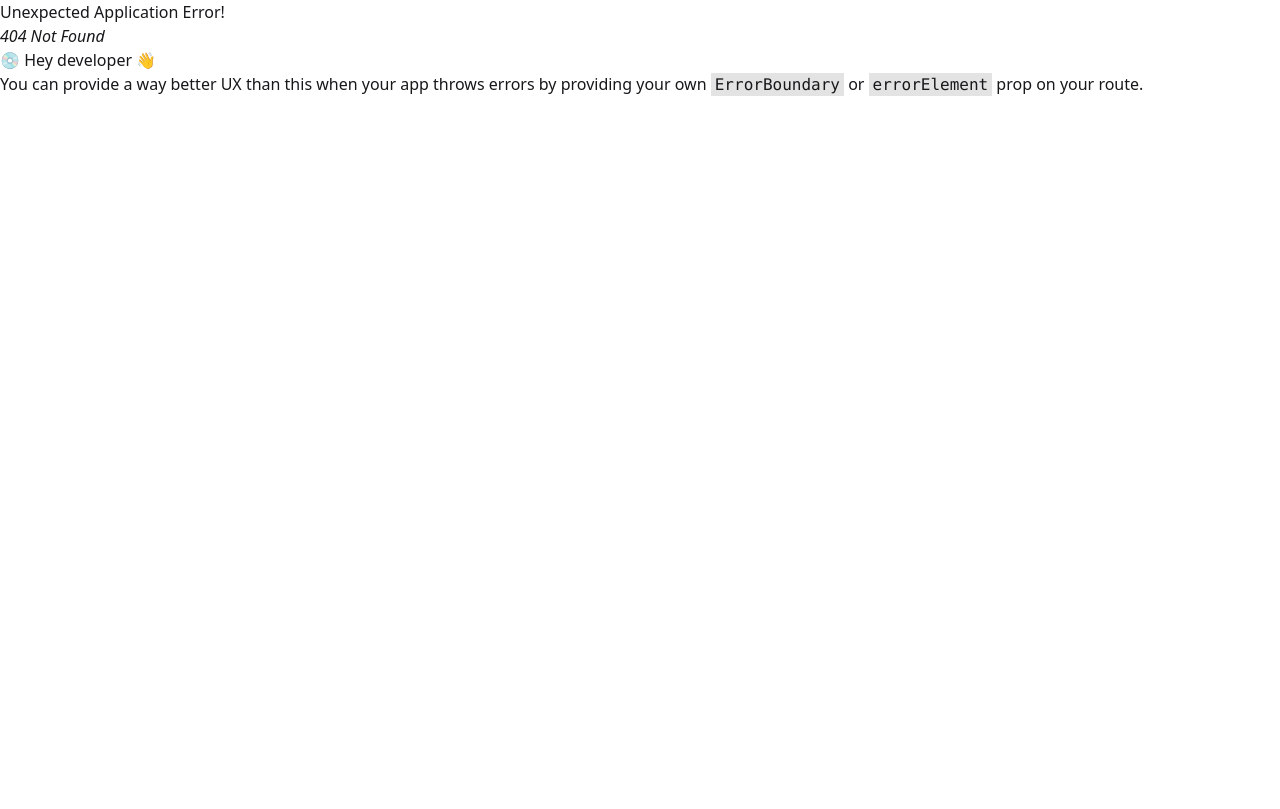
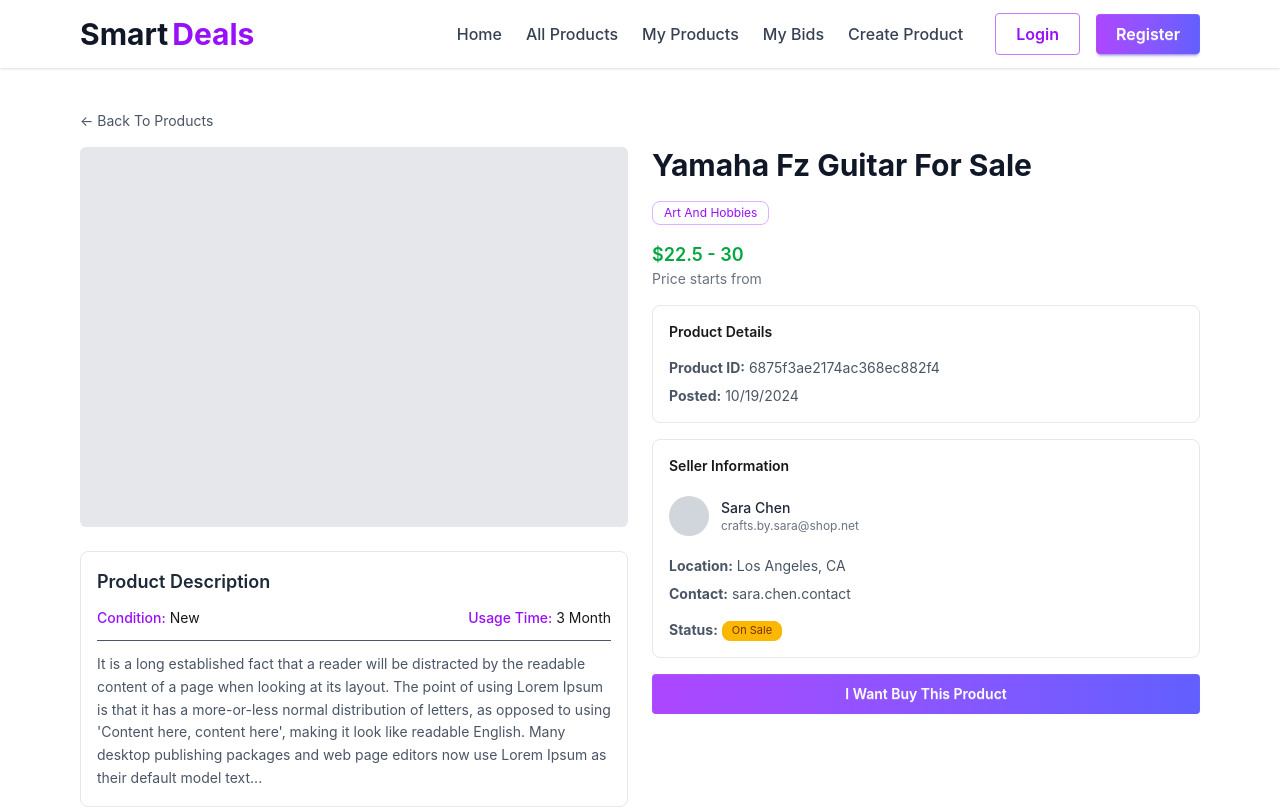
Before and after one commit to Zihan231/Smart-Deals, a React (Vite) app: page /details in a window 1280 px wide. Before the commit this address had no page. Shown: the top 809 px of the page. Built offline with nearby package versions, Linux system fonts and the light colour scheme.

Commit message:
Product details

```diff
--- /dev/null
+++ b/src/components/ProductDetails/ProductDetails.jsx
@@ -0,0 +1,122 @@
+import React from "react";
+import { NavLink } from "react-router";
+
+const ProductDetails = () => {
+  return (
+    <section className="max-w-6xl mx-auto px-4 py-10">
+      {/* Back link */}
+      <NavLink
+        to="/all-products"
+        className="inline-flex items-center text-sm text-gray-600 hover:text-gray-800 mb-4"
+      >
+        ← Back To Products
+      </NavLink>
+
+      {/* 2-col layout */}
+      <div className="grid md:grid-cols-2 gap-6 items-start">
+        {/* LEFT COLUMN: image + description */}
+        <div className="space-y-6">
+          {/* Image */}
+          <div className="bg-gray-200 rounded-md w-full h-[380px]" />
+
+          {/* Description */}
+          <div className="card bg-white border border-gray-200 p-4">
+            <h3 className="text-lg font-semibold mb-3 text-gray-800">
+              Product Description
+            </h3>
+
+            <div className="flex flex-wrap justify-between text-sm mb-3 gap-2">
+              <p>
+                <span className="text-purple-600 font-medium">Condition:</span>{" "}
+                New
+              </p>
+              <p>
+                <span className="text-purple-600 font-medium">Usage Time:</span>{" "}
+                3 Month
+              </p>
+            </div>
+
+            <p className="text-sm text-gray-600 leading-relaxed border-t pt-3">
+              It is a long established fact that a reader will be distracted by
+              the readable content of a page when looking at its layout. The
+              point of using Lorem Ipsum is that it has a more-or-less normal
+              distribution of letters, as opposed to using 'Content here,
+              content here', making it look like readable English. Many desktop
+              publishing packages and web page editors now use Lorem Ipsum as
+              their default model text...
+            </p>
+          </div>
+        </div>
+
+        {/* RIGHT COLUMN: title, meta, cards, button */}
+        <div className="space-y-4">
+          <h2 className="text-3xl font-bold text-gray-900">
+            Yamaha Fz Guitar For Sale
+          </h2>
+
+          <div>
+            <span className="badge badge-outline text-xs text-purple-600 border-purple-300">
+              Art And Hobbies
+            </span>
+          </div>
+
+          <div>
+            <p className="text-green-600 text-lg font-semibold">$22.5 - 30</p>
+            <p className="text-sm text-gray-500">Price starts from</p>
+          </div>
+
+          {/* Product Details */}
+          <div className="card bg-white border border-gray-200">
+            <div className="card-body p-4">
+              <h3 className="text-sm font-semibold mb-2">Product Details</h3>
+              <p className="text-sm text-gray-600">
+                <strong>Product ID:</strong> 6875f3ae2174ac368ec882f4
+              </p>
+              <p className="text-sm text-gray-600">
+                <strong>Posted:</strong> 10/19/2024
+              </p>
+            </div>
+          </div>
+
+          {/* Seller Info */}
+          <div className="card bg-white border border-gray-200">
+            <div className="card-body p-4">
+              <h3 className="text-sm font-semibold mb-3">Seller Information</h3>
+
+              <div className="flex items-center gap-3 mb-3">
+                <div className="w-10 h-10 bg-gray-300 rounded-full" />
+                <div>
+                  <p className="font-medium text-gray-800">Sara Chen</p>
+                  <p className="text-xs text-gray-500">
+                    crafts.by.sara@shop.net
+                  </p>
+                </div>
+              </div>
+
+              <p className="text-sm text-gray-600">
+                <strong>Location:</strong> Los Angeles, CA
+              </p>
+              <p className="text-sm text-gray-600">
+                <strong>Contact:</strong> sara.chen.contact
+              </p>
+
+              <p className="text-sm text-gray-600 mt-2">
+                <strong>Status:</strong>{" "}
+                <span className="badge badge-warning badge-sm text-[11px]">
+                  On Sale
+                </span>
+              </p>
+            </div>
+          </div>
+
+          {/* CTA */}
+          <button className="btn w-full bg-gradient-to-r from-purple-500 to-indigo-500 border-none text-white hover:from-purple-600 hover:to-indigo-600">
+            I Want Buy This Product
+          </button>
+        </div>
+      </div>
+    </section>
+  );
+};
+
+export default ProductDetails;
--- a/src/components/Register/Register.jsx
+++ b/src/components/Register/Register.jsx
@@ -60,7 +60,7 @@
 
           <button
             type="button"
-            className="btn w-full mt-3 bg-gradient-to-r from-purple-500 to-indigo-500 border-none text-white"
+            className="btn w-full mt-3 bg-linear-to-r from-purple-500 to-indigo-500 border-none text-white"
           >
             Register
           </button>
--- a/src/index.css
+++ b/src/index.css
@@ -1,2 +1,7 @@
 @import "tailwindcss";
+@import url('https://fonts.googleapis.com/css2?family=Inter:ital,opsz,wght@0,14..32,100..900;1,14..32,100..900&display=swap');
 @plugin "daisyui";
+
+.Inter{
+      font-family: "Inter", sans-serif;
+}
--- a/src/layouts/Root.jsx
+++ b/src/layouts/Root.jsx
@@ -5,7 +5,7 @@
 
 const Root = () => {
     return (
-        <div >
+        <div className='Inter'>
             <NavBar></NavBar>
             <Outlet></Outlet>
             <Footer></Footer>
--- a/src/routes/router.jsx
+++ b/src/routes/router.jsx
@@ -7,7 +7,7 @@
 import MyProducts from "../components/MyProducts/MyProducts";
 import MyBids from "../components/MyBids/MyBids";
 import CreateProduct from "../components/CreateProduct/CreateProduct";
-
+import ProductDetails from "../components/ProductDetails/ProductDetails";
 const router = createBrowserRouter([
     {
         path: '/',
@@ -40,6 +40,10 @@
             {
                 path: 'create-product',
                 Component: CreateProduct
+            },
+            {
+                path: '/details',
+                Component: ProductDetails
             }
         ]
     }
```
